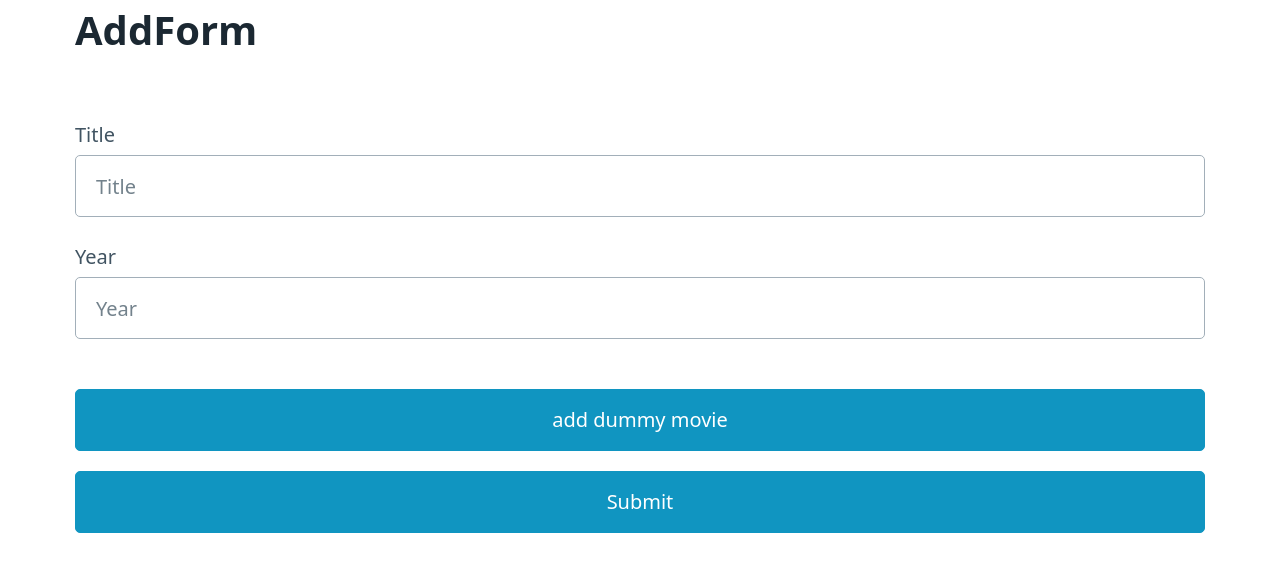
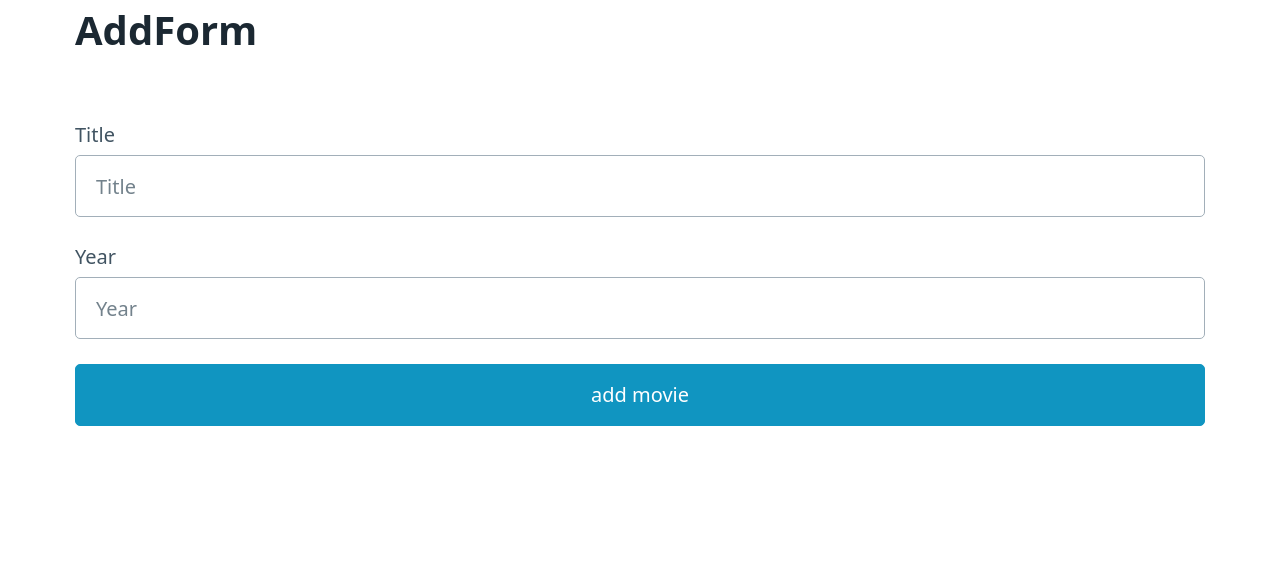
Before and after one commit to Vishnuprasanth-mediwave/Movie_react_app, a React (Vite) app in the folder app/: page /new in a window 1280 px wide. Shown: the top 572 px of the page. Built offline with nearby package versions, Linux system fonts and the light colour scheme.

Commit message:
add functionality done

```diff
--- a/app/src/pages/AddForm.tsx
+++ b/app/src/pages/AddForm.tsx
@@ -5,13 +5,17 @@ import { useState } from "react";
 
 function AddForm() {
   const navigate = useNavigate();
-  const [movie, setMovie] = useState({});
+  const [movie, setMovie] = useState({
+    title: "",
+    year: 0,
+  });
 
-  async function addThisDummyMovie() {
+  async function handleAddMovie(e: React.FormEvent<HTMLFormElement>) {
+    e.preventDefault();
     try {
       const moviePayload = {
-        title: "My dummy movie",
-        year: 1998,
+        title: movie.title,
+        year: movie.year,
       };
       const response = await addMovie(moviePayload);
       console.log(response);
@@ -21,15 +25,17 @@ function AddForm() {
       console.log(error);
     }
   }
-  //   function handleChange(e:React.ChangeEvent<HTMLInputElement>){
-  //     const updatedMovie=
-  //   }
+  function handleChange(e: React.ChangeEvent<HTMLInputElement>) {
+    const { name, value } = e.target;
+    setMovie({ ...movie, [name]: value });
+    console.log(movie);
+  }
 
   return (
     <>
       <Layout title="addForm">
         <h1>AddForm</h1>
-        <form>
+        <form onSubmit={(e) => handleAddMovie(e)}>
           <label htmlFor="title">
             Title
             <input
@@ -37,7 +43,7 @@ function AddForm() {
               id="title"
               name="title"
               placeholder="Title"
-              //   onChange={e=>handleChange(e)}
+              onChange={(e) => handleChange(e)}
               required
             />
           </label>
@@ -45,20 +51,16 @@ function AddForm() {
           <label htmlFor="year">
             Year
             <input
-              type="text"
+              type="number"
               id="year"
               name="year"
               placeholder="Year"
+              onChange={(e) => handleChange(e)}
               required
             />
           </label>
+          <button type="submit">add movie</button>
         </form>
-
-        <button onClick={() => addThisDummyMovie()}>add dummy movie</button>
-
-        <Link to="/">
-          <button>Submit</button>
-        </Link>
       </Layout>
     </>
   );
--- a/app/src/pages/Home.tsx
+++ b/app/src/pages/Home.tsx
@@ -57,9 +57,12 @@ function Home() {
                   <h1>{m.title}</h1>
                   <h3>{m.year}</h3>
 
-                  <Link to={`/edit/${m.id}`} className="pico-link">
-                    <button>Edit</button>
-                  </Link>
+                  <div className="grid">
+                    <Link to={`/edit/${m.id}`} className="pico-link">
+                      <button>Edit</button>
+                    </Link>
+                    <button>delete</button>
+                  </div>
                 </article>
               ))}
             </div>
```
